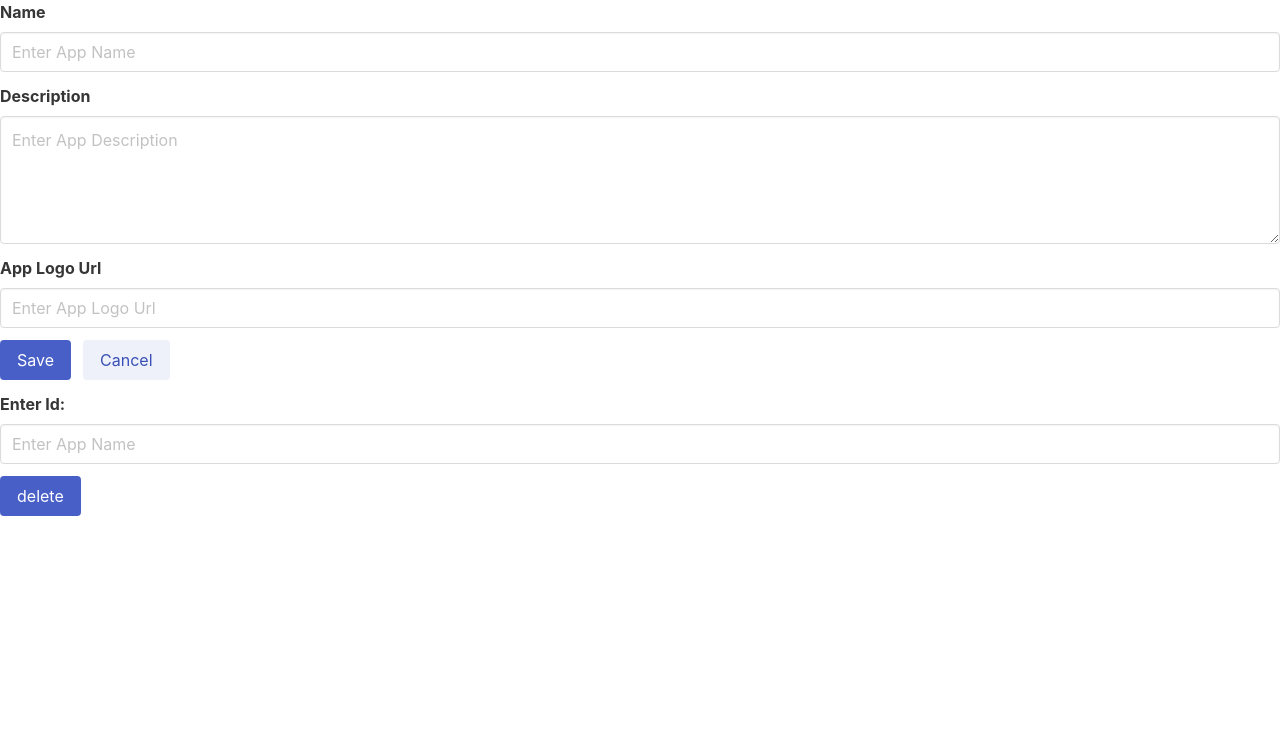
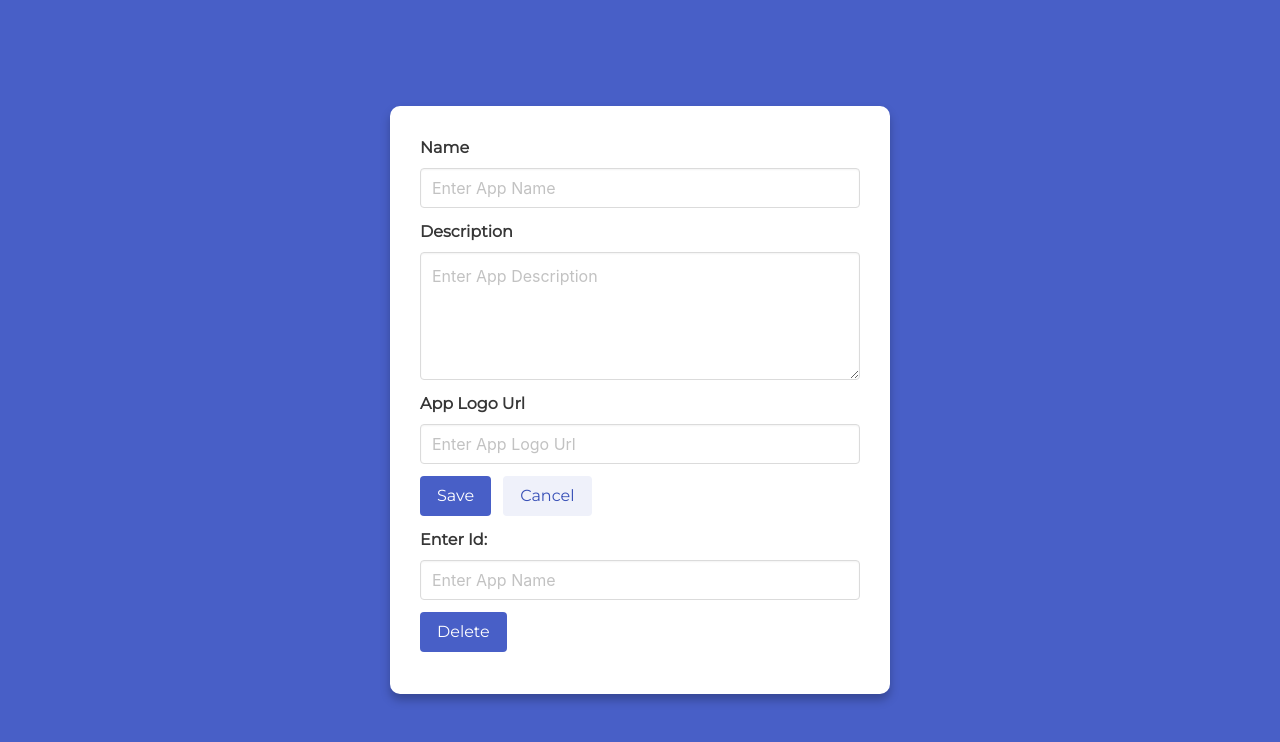
Before and after one commit to piyushbarve98/App-Info-project, a plain HTML site: page dashboard.html in a window 1280 px wide. Drawn offline with nearby package versions, Linux system fonts and the light colour scheme.

Commit message:
css added

```diff
--- /dev/null
+++ b/dashboard.css
@@ -0,0 +1,38 @@
+@import url('https://fonts.googleapis.com/css2?family=Bebas+Neue&family=Montserrat&family=Open+Sans:wght@300;400;700;800&display=swap');
+
+body{
+
+  min-height: 100vh;
+  font-family: 'montserrat';
+  display: flex;
+  justify-content: center;
+  align-items: center;
+}
+
+.mainContainer{
+    padding: 30px;
+    display: flex;
+
+    flex-direction: column;
+    grid-template-rows: 20px 50px 1fr 50px;
+    border-radius: 10px;
+    box-shadow: 0px 6px 10px rgba(0, 0, 0, 0.25);
+    transition: all 0.2s;
+    background-color: white;
+}
+button{
+    font-family: 'montserrat';
+}
+@media only screen and (min-width: 768px){
+.mainContainer{
+
+    min-width: 500px;
+}
+}
+
+@media only screen and (max-width: 768px) {
+    /* For mobile phones: */
+    .mainContainer{
+        min-width: 90%;
+    }
+  }
--- a/dashboard.html
+++ b/dashboard.html
@@ -7,9 +7,10 @@
 
 
     <link rel="stylesheet" href="https://cdn.jsdelivr.net/npm/bulma@0.9.3/css/bulma.min.css">
+    <link rel="stylesheet" href="dashboard.css">
     <title>Document</title>
 </head>
-<body>
+<body class="has-background-link">
   <div class="mainContainer">
     <form  id="form1">
     <div class="field">
@@ -56,7 +57,7 @@
         </div>
       </div>
       <div class="control">
-        <button type="submit" class="button is-link">delete</button>
+        <button type="submit" class="button is-link">Delete</button>
       </div>
     </form>
   </div>
--- a/index.css
+++ b/index.css
@@ -1,12 +1,27 @@
 
+@import url('https://fonts.googleapis.com/css2?family=Bebas+Neue&family=Montserrat&family=Open+Sans:wght@300;400;700;800&display=swap');
+body{
+  padding: 13px;
+  min-height: 100vh;
+  font-family: 'montserrat';
+  display: flex;
+  flex-direction: column;
+  justify-content: flex-start;
+  align-items: center;
+
+}
 li {
 
-    padding: 10px;
+    padding: 20px;
     display: flex;
+
     grid-template-rows: 20px 50px 1fr 50px;
     border-radius: 10px;
     box-shadow: 0px 6px 10px rgba(0, 0, 0, 0.25);
     transition: all 0.2s;
+    background-color: white;
+    margin-top: 10px;
+    margin-bottom: 10px;
   }
 
   li:hover {
@@ -14,6 +29,46 @@ li {
     transform: scale(1.01);
   }
  img{
-    height: 150px;
-    width: 150px;
+    height: 100px;
+    width: 100px;
+
   }
+
+  .App-list{
+    display: flex;
+    flex-direction: column;
+    justify-content: center;
+
+  }
+
+  .textDiv{
+    display: flex;
+    flex-direction: column;
+    margin-left : 15px;
+    margin-right: 10px;
+    flex-basis: 60%;
+  }
+
+  .buttonDiv{
+    display: flex;
+    flex-direction: column;
+    padding-top: 30px;
+  }
+
+   button {
+    background-color:#485fc7;
+    border: none;
+    color: white;
+    text-align: center;
+    padding : 8px 15px;
+    text-decoration: none;
+    display: inline-block;
+    font-size: 14px;
+    border-radius: 4px;
+    font-family: 'montserrat';
+  }
+
+  .app-title{
+    font-family: 'Bebas Neue';
+    font-size: 25px;
+  }
```
Also changed, not shown: index.html (+15 -5 lines), main.js (+37 -2 lines).
